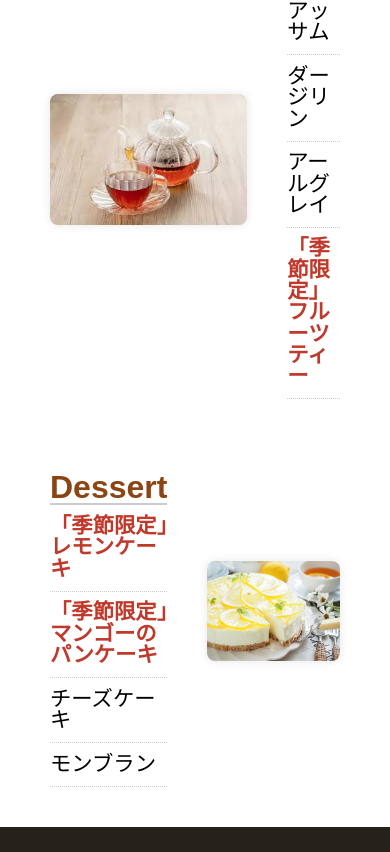
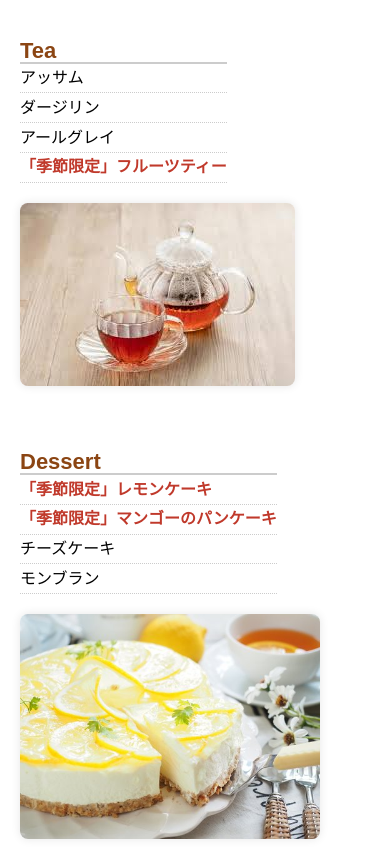
Before and after one commit to natsumikan2/2025-07-07, a plain HTML site: page menu.html in a window 390 px wide. Shown: the part 468-1320 px from the top of the page. Drawn offline with Linux system fonts and the light colour scheme; a script that the page names is missing; a web font is replaced by a local one.

Commit message:
マップ　メニュー

```diff
--- a/css/menu.css
+++ b/css/menu.css
@@ -55,3 +55,42 @@ li {
   color: #c0392b;
   font-weight: bold;
 }
+@media (max-width: 768px) {
+  .menu-section {
+    padding-left: 20px;
+    padding-right: 20px;
+  }
+
+  .menu-block {
+    flex-direction: column;
+    align-items: flex-start;
+    gap: 20px;
+    margin-bottom: 50px;
+  }
+
+  .menu-photo img {
+    width: 100%;
+    max-width: 300px;
+    height: auto;
+    margin: 0 auto;
+  }
+
+  .menu-text h2 {
+    font-size: 22px;
+    margin-top: 0.5em;
+  }
+
+  .menu-text ul li {
+    font-size: 16px;
+    padding: 0.4em 0;
+  }
+
+  .title h1 {
+    font-size: 28px;
+    text-align: center;
+  }
+
+  .menu-block.tea {
+    flex-direction: column;
+  }
+}
```
Also changed, not shown: css/access.css (+36 -1 lines).
